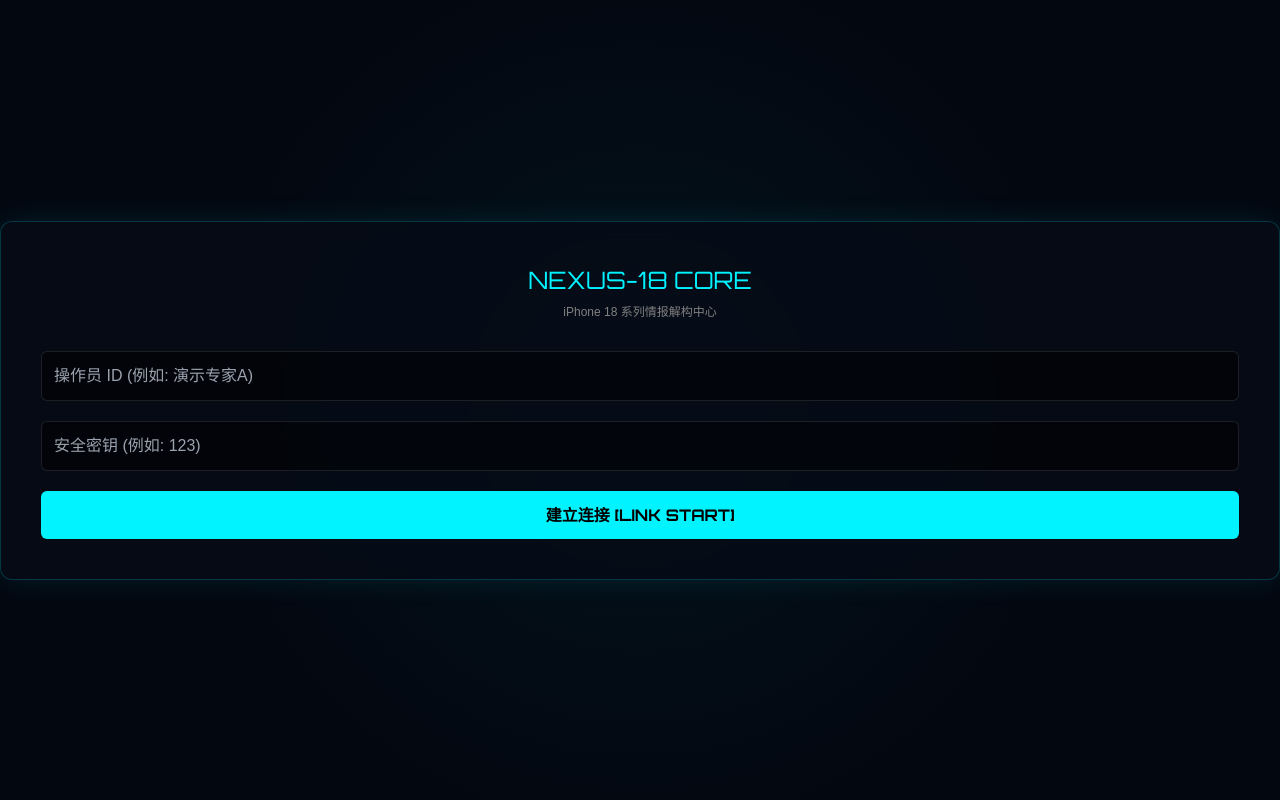
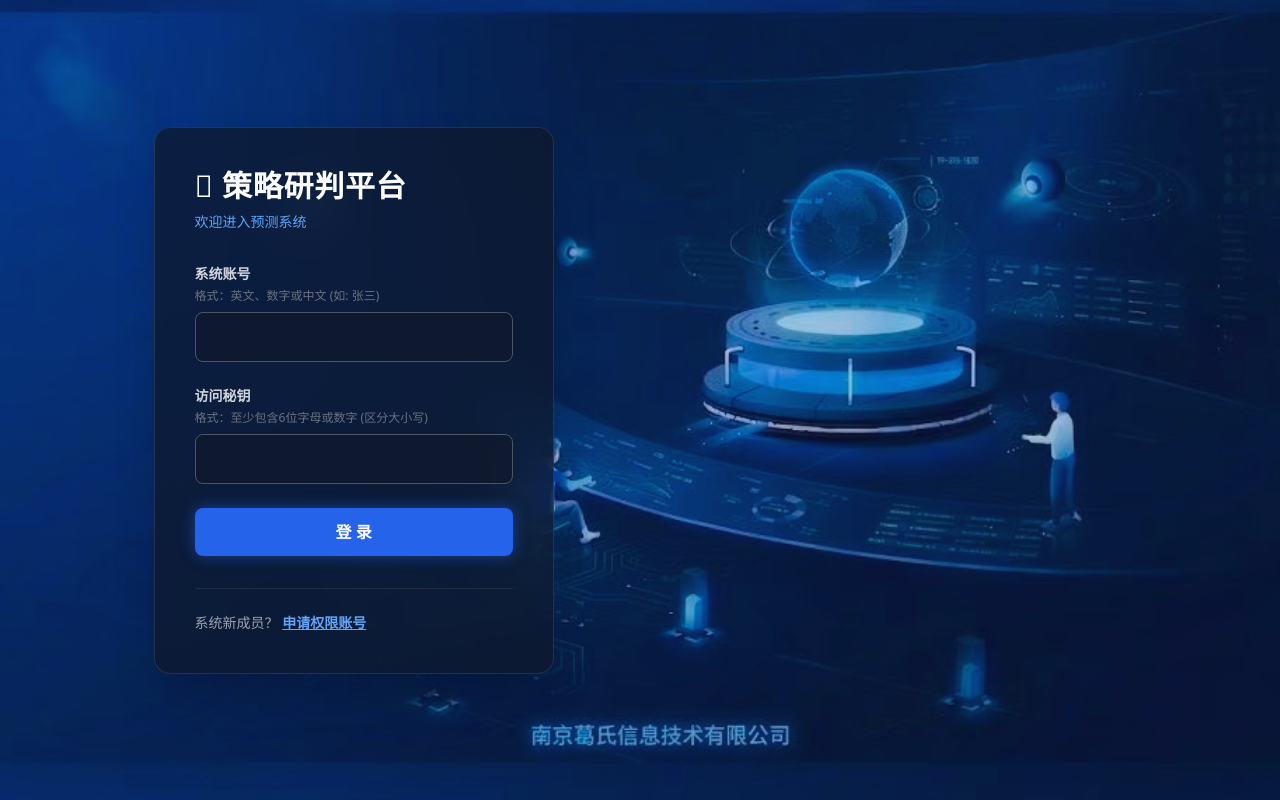
Before and after one commit to abc18870537168-lab/sirge, a Flask app: page / in a window 1280 px wide. Run offline with Flask 3, Linux system fonts and the light colour scheme; some libraries are stand-ins or nearby versions.

Commit message:
Update login.html

```diff
--- a/templates/login.html
+++ b/templates/login.html
@@ -2,33 +2,55 @@
 <html lang="zh">
 <head>
     <meta charset="UTF-8">
-    <meta name="viewport" content="width=device-width, initial-scale=1.0">
-    <title>系统登录 - iPhone 18 系列预测中台</title>
+    <title>系统登录 - iPhone 18 系列数据中心</title>
     <script src="https://cdn.tailwindcss.com"></script>
-    <link href="https://fonts.googleapis.com/css2?family=Orbitron:wght@400;500;700;900&display=swap" rel="stylesheet">
     <style>
-        body { background-color: #030710; background-image: radial-gradient(circle at 50% 50%, rgba(0, 243, 255, 0.05), transparent 60%); color: #fff; font-family: sans-serif; display: flex; justify-content: center; align-items: center; height: 100vh; margin: 0; overflow: hidden; }
-        .tech-panel { background: rgba(7, 12, 23, 0.8); backdrop-filter: blur(10px); border: 1px solid rgba(0, 243, 255, 0.2); box-shadow: 0 0 30px rgba(0, 243, 255, 0.1); border-radius: 12px; padding: 40px; width: 100%; max-w: 400px; text-align: center; }
-        .input-field { width: 100%; padding: 12px; margin-bottom: 20px; background: rgba(0, 0, 0, 0.5); border: 1px solid rgba(255, 255, 255, 0.1); color: #00f3ff; border-radius: 6px; box-sizing: border-box; transition: all 0.3s; }
-        .input-field:focus { outline: none; border-color: #00f3ff; box-shadow: 0 0 10px rgba(0, 243, 255, 0.3); }
-        .submit-btn { width: 100%; padding: 12px; background: #00f3ff; color: #000; font-family: 'Orbitron', sans-serif; font-weight: bold; border: none; border-radius: 6px; cursor: pointer; transition: all 0.3s; }
-        .submit-btn:hover { background: #fff; box-shadow: 0 0 15px #00f3ff; }
+        /* 极客风的高级毛玻璃材质 */
+        .glass-panel {
+            background: rgba(15, 23, 42, 0.7);
+            backdrop-filter: blur(20px);
+            border: 1px solid rgba(255, 255, 255, 0.1);
+        }
     </style>
 </head>
-<body>
-    <div class="tech-panel">
-        <h1 style="font-family: 'Orbitron', sans-serif; font-size: 24px; color: #00f3ff; margin-bottom: 5px; tracking: 2px;">NEXUS-18 CORE</h1>
-        <p style="color: gray; font-size: 12px; margin-bottom: 30px;">iPhone 18 系列情报解构中心</p>
+<body class="bg-gray-900 h-screen flex justify-start items-center pl-[12%] bg-[url('/static/login_bg.png')] bg-cover bg-center bg-no-repeat">
+
+    <div class="absolute inset-0 bg-blue-900/20"></div>
+
+    <div class="glass-panel relative z-10 p-10 rounded-2xl shadow-2xl w-[400px]">
+        <div class="text-left mb-8">
+            <h1 class="text-3xl font-bold text-white mb-2 tracking-wide"> 策略研判平台</h1>
+            <p class="text-blue-400 text-sm">欢迎进入预测系统</p>
+        </div>
 
         {% if error %}
-        <p style="color: #ff4444; font-size: 12px; margin-bottom: 15px;">{{ error }}</p>
+        <div class="bg-red-500/20 border border-red-500 text-red-400 text-sm p-3 rounded-lg mb-4 text-center">
+            {{ error }}
+        </div>
         {% endif %}
 
-        <form method="POST">
-            <input type="text" name="username" class="input-field" placeholder="操作员 ID (例如: 演示专家A)" required>
-            <input type="password" name="password" class="input-field" placeholder="安全密钥 (例如: 123)" required>
-            <button type="submit" class="submit-btn">建立连接 [LINK START]</button>
+        <form action="/" method="POST" class="space-y-6">
+            <div>
+                <label class="block text-gray-300 text-sm font-bold mb-1">系统账号</label>
+                <p class="text-xs text-gray-500 mb-2">格式：英文、数字或中文 (如: 张三)</p>
+                <input type="text" name="username" required class="w-full px-4 py-3 rounded-lg bg-gray-900/60 border border-gray-600 text-white focus:outline-none focus:border-blue-500 focus:ring-1 focus:ring-blue-500 transition-all">
+            </div>
+
+            <div>
+                <label class="block text-gray-300 text-sm font-bold mb-1">访问秘钥</label>
+                <p class="text-xs text-gray-500 mb-2">格式：至少包含6位字母或数字 (区分大小写)</p>
+                <input type="password" name="password" required class="w-full px-4 py-3 rounded-lg bg-gray-900/60 border border-gray-600 text-white focus:outline-none focus:border-blue-500 focus:ring-1 focus:ring-blue-500 transition-all">
+            </div>
+
+            <button type="submit" class="w-full bg-blue-600 hover:bg-blue-500 text-white font-bold py-3 mt-4 rounded-lg shadow-[0_0_15px_rgba(37,99,235,0.5)] transition-all">
+                登 录
+            </button>
         </form>
+
+        <p class="text-left text-gray-400 text-sm mt-8 border-t border-gray-700/50 pt-6">
+            系统新成员？ <a href="/register" class="text-blue-400 hover:text-blue-300 underline font-bold">申请权限账号</a>
+        </p>
     </div>
+
 </body>
 </html>
```
